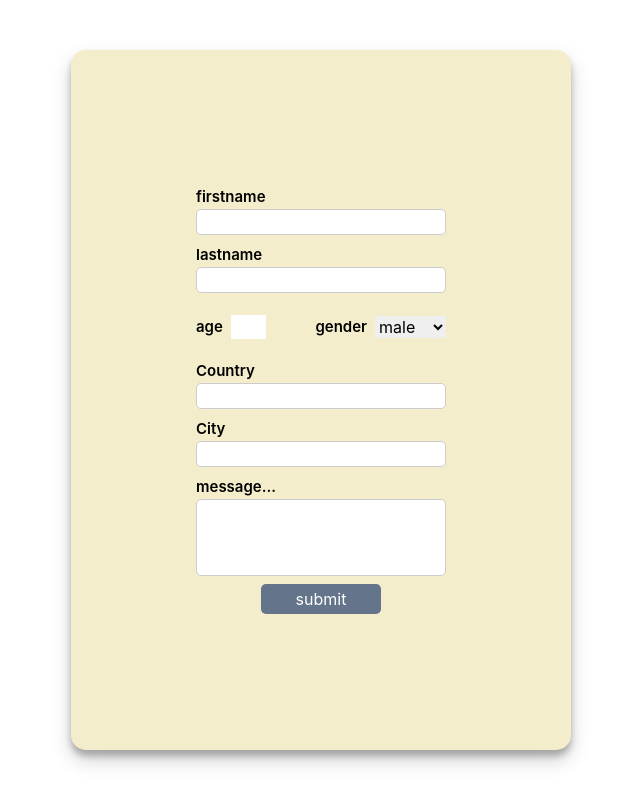
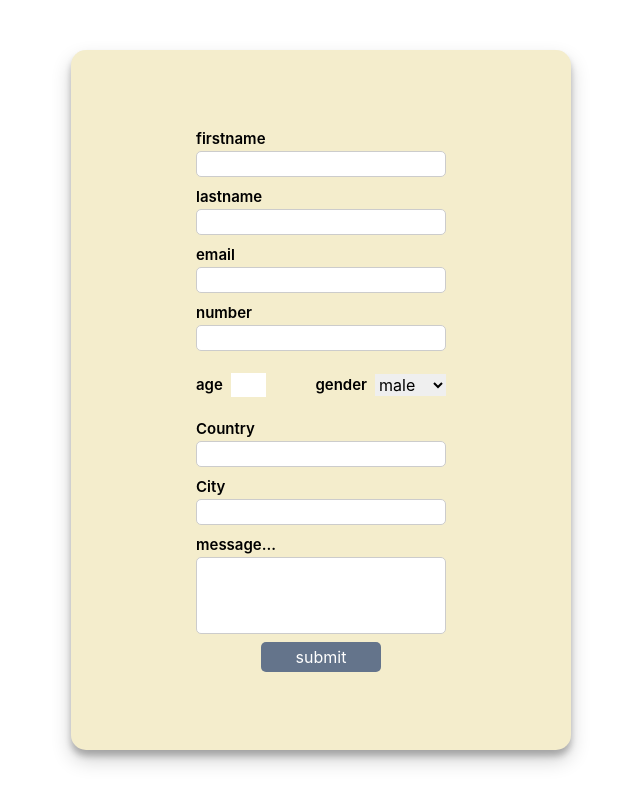
Before and after one commit to Ameer2000Mzori/Form-Formik-Yup-Mern, a React (Create React App) app in the folder frontend/: page / in a window 1280 px wide. Shown: the whole page, without its empty margins (319-959 px from the left). Built offline with nearby package versions, Linux system fonts and the light colour scheme.

Commit message:
added more like email and number

```diff
--- a/frontend/src/component/Form.jsx
+++ b/frontend/src/component/Form.jsx
@@ -1,4 +1,5 @@
 import React from 'react'
+import { useFormik } from 'formik'
 import {
   StyledForm,
   StyledFormWrap,
@@ -9,6 +10,35 @@ import {
   StyledInputsTextAreaWrap,
 } from './hooks/StyledComponents.jsx'
 
+// const formik = new useFormik({
+//   initialValues: {
+//     firstname: '',
+//     lastname: '',
+//     age: '',
+//     gender: '',
+//     country: '',
+//     city: '',
+//     message: '',
+//   },
+//   validationSchema: {
+//     name: {
+//       required: true,
+//     },
+//     email: {
+//       required: true,
+//     },
+//     message: {
+//       required: true,
+//     },
+//   },
+//   onSubmit: (values, { setSubmitting }) => {
+//     setTimeout(() => {
+//       alert(JSON.stringify(values, null, 2))
+//       setSubmitting(false)
+//     }, 400)
+//   },
+// })
+
 const Form = () => {
   return (
     <StyledFormWrap>
@@ -17,10 +47,22 @@ const Form = () => {
           <StyledLabel for="firstname">firstname</StyledLabel>
           <StyledInput type="text" name="firstname" id="firstname" />
         </StyledInputsWrap>
+
         <StyledInputsWrap>
           <StyledLabel for="lastname">lastname</StyledLabel>
           <StyledInput type="text" name="lastname" id="lastname" />
         </StyledInputsWrap>
+
+        <StyledInputsWrap>
+          <StyledLabel for="email">email</StyledLabel>
+          <StyledInput type="email" name="email" id="email" />
+        </StyledInputsWrap>
+
+        <StyledInputsWrap>
+          <StyledLabel for="phonenumber">number</StyledLabel>
+          <StyledInput type="number" name="phonenumber" id="phonenumber" />
+        </StyledInputsWrap>
+
         <div className="flex flex-row text-center items-center justify-between h-[50px] w-[50%]">
           <div className="flex flex-row text-center items-center gap-2">
             <StyledLabel for="age">age</StyledLabel>
@@ -41,6 +83,7 @@ const Form = () => {
             </select>
           </div>
         </div>
+
         <StyledInputsWrap>
           <StyledLabel for="country">Country</StyledLabel>
           <StyledInput type="text" name="country" id="country" />
@@ -48,7 +91,7 @@ const Form = () => {
 
         <StyledInputsWrap>
           <StyledLabel for="city">City</StyledLabel>
-          <StyledInput type="city" name="city" id="city" />
+          <StyledInput type="text" name="city" id="city" />
         </StyledInputsWrap>
 
         <StyledInputsTextAreaWrap>
```
